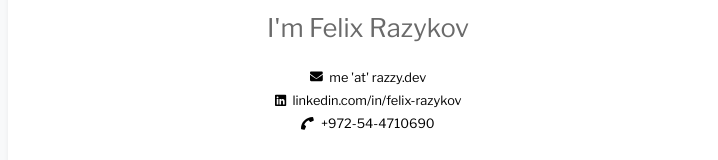
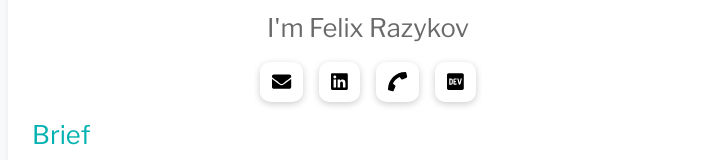
Before and after one commit to Guzzur/razzy.dev, a React (Create React App) app: page /about in a window 1280 px wide. Shown: the part 274-434 px from the top of the page, without its empty margins (272-990 px from the left). Built offline with nearby package versions, Linux system fonts and the light colour scheme.

Commit message:
add tippy to social links

```diff
--- a/package.json
+++ b/package.json
@@ -12,6 +12,7 @@
     "@fortawesome/react-fontawesome": "^0.1.9",
     "@material-ui/core": "^4.9.12",
     "@material-ui/icons": "^4.9.1",
+    "@tippyjs/react": "^4.0.2",
     "bootstrap": "^4.4.1",
     "connected-react-router": "^6.8.0",
     "local-ip-url": "^1.0.3",
--- a/src/components/AboutMe.jsx
+++ b/src/components/AboutMe.jsx
@@ -3,8 +3,10 @@ import { connect } from "react-redux";
 import { withRouter } from "react-router-dom";
 
 import { FontAwesomeIcon } from "@fortawesome/react-fontawesome";
-import { faLinkedin } from "@fortawesome/free-brands-svg-icons";
+import { faLinkedin, faDev } from "@fortawesome/free-brands-svg-icons";
 import { faEnvelope, faPhone } from "@fortawesome/free-solid-svg-icons";
+import Tippy from '@tippyjs/react';
+import 'tippy.js/dist/tippy.css';
 
 import Buzzwords from "./Buzzwords";
 
@@ -29,21 +31,26 @@ class AboutMe extends React.Component {
         <div className="text-center mt-4" style={{ fontSize: "0.8rem" }}>
           <h1 className="text">Hi there!</h1>
           <h3 className="text mb-4">I'm Felix Razykov</h3>
-          <a href="mailto:me@razzy.dev">
-            <div className="mt-1">
-              <FontAwesomeIcon icon={faEnvelope} className="mr-1" /> me 'at' razzy.dev
-            </div>
-          </a>
-          <a href="https://linkedin.com/in/felix-razykov" target="_blank" rel="noopener noreferrer">
-            <div className="mt-1">
-              <FontAwesomeIcon icon={faLinkedin} className="mr-1" /> linkedin.com/in/felix-razykov
-            </div>
-          </a>
-          <a href="tel:972544710690">
-            <div className="mt-1">
-              <FontAwesomeIcon icon={faPhone} className="mr-1 rotate-180" /> +972-54-4710690
-            </div>
-          </a>
+          <Tippy content={<span>me@razzy.dev</span>}>
+            <a className="social-link" href="mailto:me@razzy.dev" target="_blank" rel="noopener noreferrer">
+              <FontAwesomeIcon icon={faEnvelope} className='mx-1' />
+            </a>
+          </Tippy>
+          <Tippy content={<span>linkedin.com/in/felix-razykov</span>}>
+            <a className="social-link" href="https://linkedin.com/in/felix-razykov" target="_blank" rel="noopener noreferrer">
+              <FontAwesomeIcon icon={faLinkedin} className='mx-1' />
+            </a>
+          </Tippy>
+          <Tippy content={<span>+972-544710690</span>}>
+            <a className="social-link" href="tel:+972544710690" target="_blank" rel="noopener noreferrer">
+              <FontAwesomeIcon icon={faPhone} className="rotate-180 mx-1" />
+            </a>
+          </Tippy>
+          <Tippy content={<span>dev.to/guzzur</span>}>
+            <a className="social-link" href="https://dev.to/guzzur" target="_blank" rel="noopener noreferrer">
+              <FontAwesomeIcon icon={faDev} className='mx-1' />
+            </a>
+          </Tippy>
         </div>
 
         <div className="mt-4">
--- a/src/css/app.css
+++ b/src/css/app.css
@@ -238,6 +238,14 @@ pre {
   box-shadow: 0px 2px 7px 0px rgba(0,0,0,0.2);
 }
 
-#post a {
+/* About */
 
+.social-link {
+  border-radius: 25%;
+  font-size: 1.2rem;
+  padding: 0.5rem;
+  margin: 0.5rem;
+  -webkit-box-shadow: 0px 2px 7px 0px rgba(0,0,0,0.2);
+  -moz-box-shadow: 0px 2px 7px 0px rgba(0,0,0,0.2);
+  box-shadow: 0px 2px 7px 0px rgba(0,0,0,0.2);
 }
```
Also changed, not shown: 1 other file (tests, documents, lock files or other folders).
